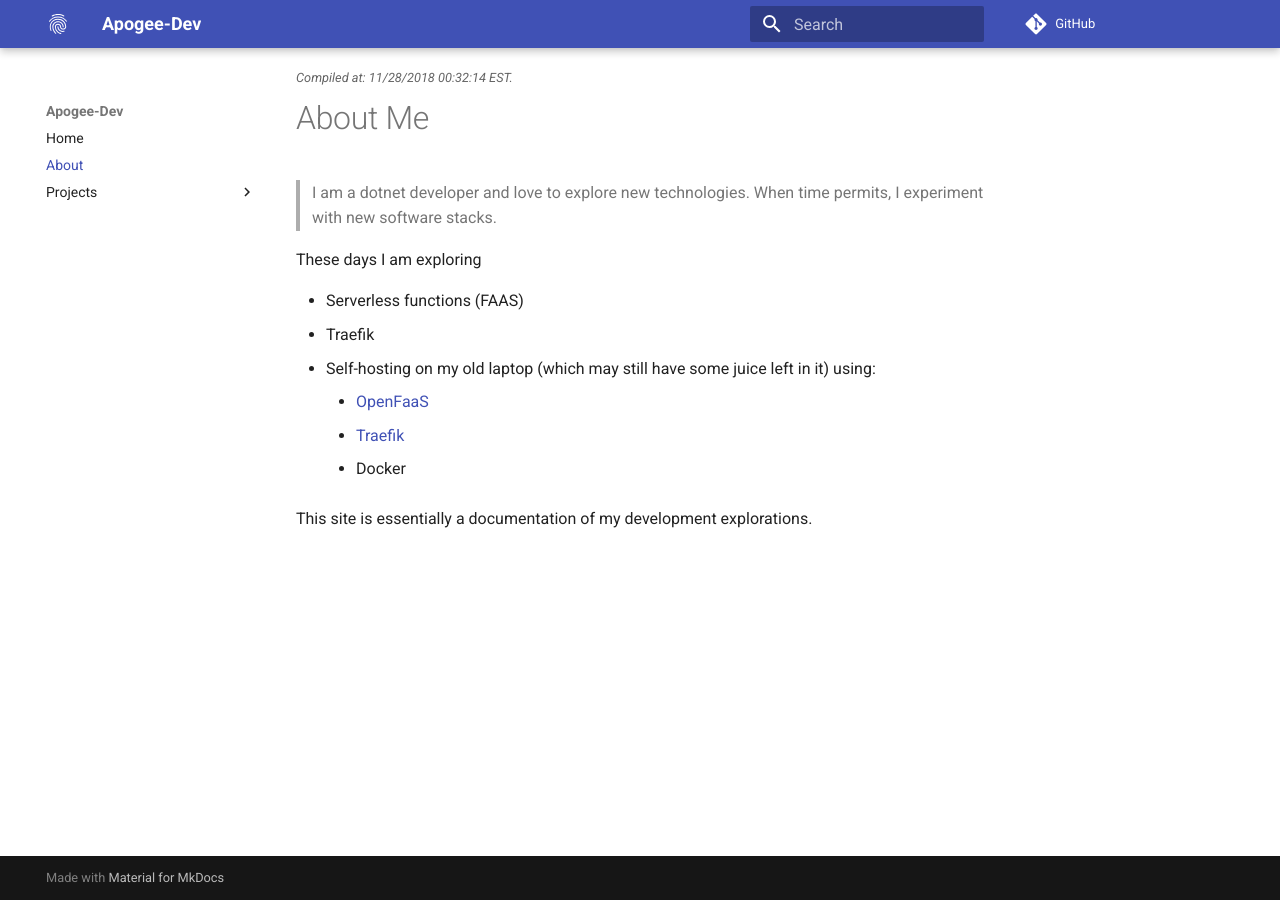
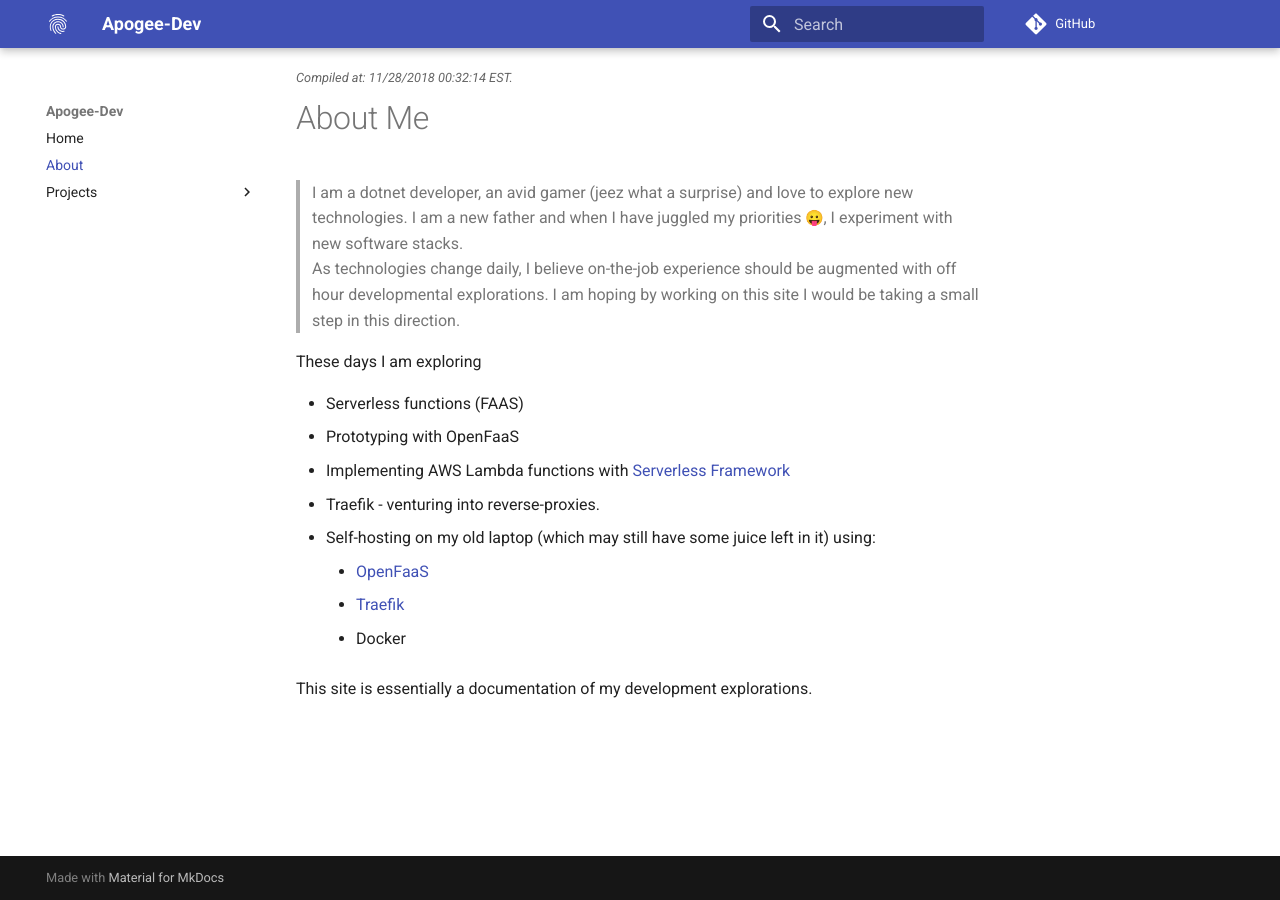
Before and after one commit to ajaxe/JournalDocs, an MkDocs documentation site: the page built from docs/about.md, in a window 1280 px wide. Built offline with MkDocs 1.6.1 and Material for MkDocs 9.7.7, drawn with Linux system fonts in a browser that asks for light colours; emoji names are drawn with the system emoji font; comment, search, counter and statistics services are not loaded.

Commit message:
Update about.md

```diff
--- a/docs/about.md
+++ b/docs/about.md
@@ -1,11 +1,14 @@
 # About Me
 
-> I am a dotnet developer and love to explore new technologies. When time permits, I experiment with new software stacks.
+> I am a dotnet developer, an avid gamer (jeez what a surprise) and love to explore new technologies. I am a new father and when I have juggled my priorities :stuck_out_tongue:, I experiment with new software stacks.
+> As technologies change daily, I believe on-the-job experience should be augmented with off hour developmental explorations. I am hoping by working on this site I would be taking a small step in this direction.
 
 These days I am exploring
 
 * Serverless functions (FAAS)
-* Traefik
+  * Prototyping with OpenFaaS
+  * Implementing AWS Lambda functions with [Serverless Framework](https://serverless.com/)
+* Traefik - venturing into reverse-proxies.
 * Self-hosting on my old laptop (which may still have some juice left in it) using:
 
     * [OpenFaaS](https://www.openfaas.com/)
```
